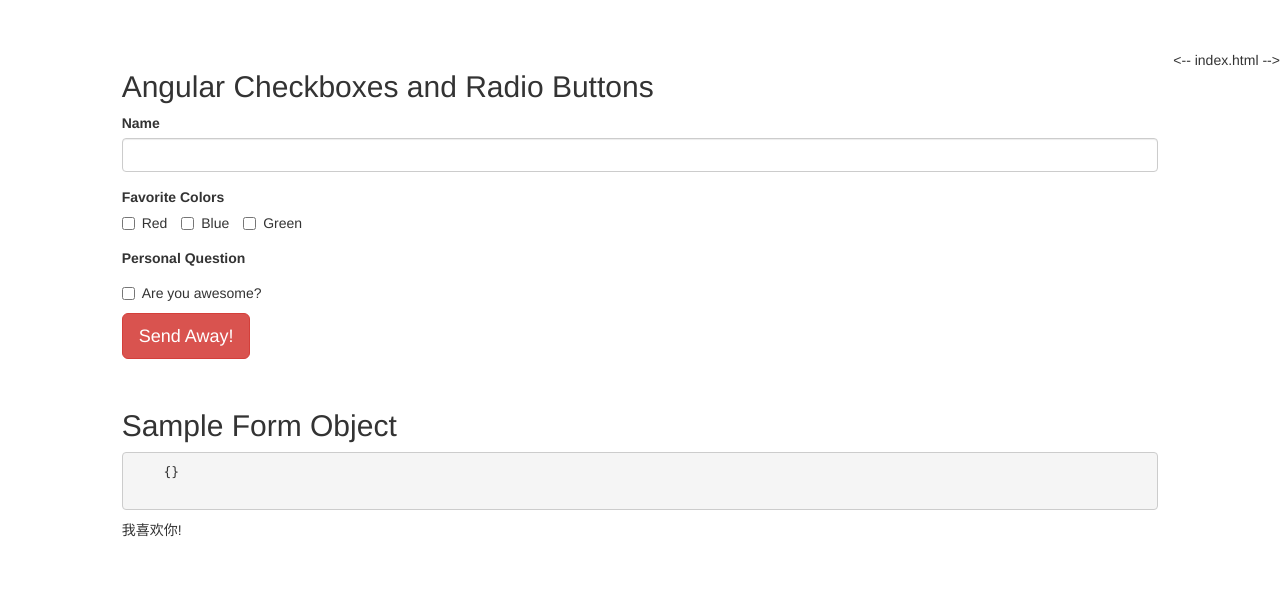
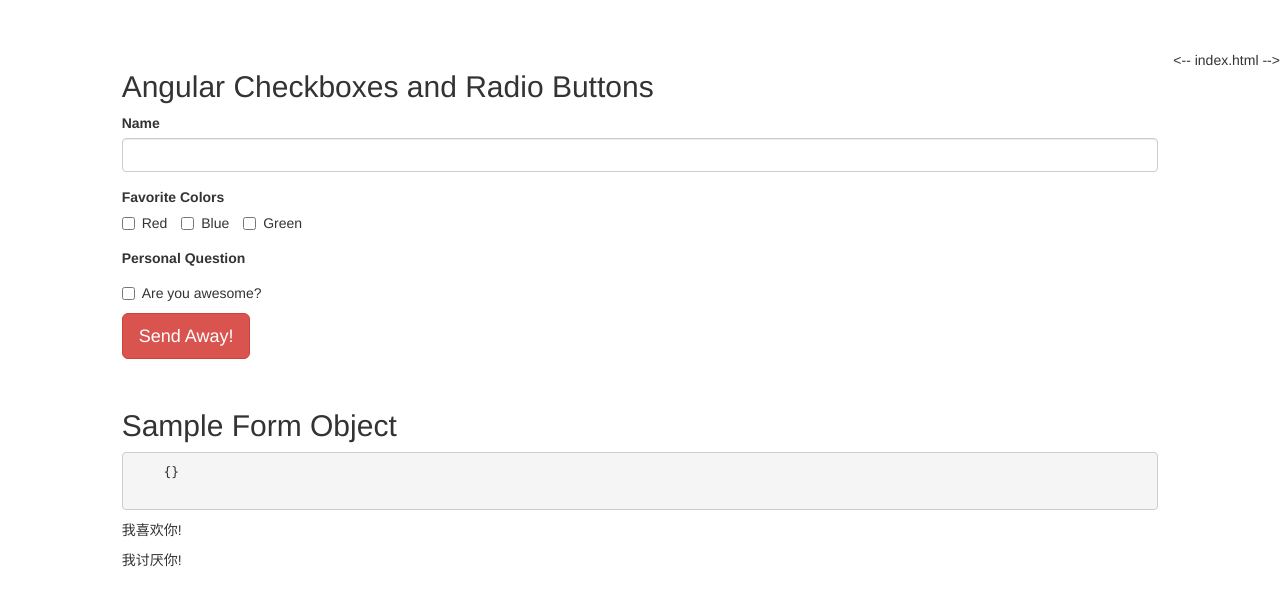
Before and after one commit to Brancepeng/AngularJs, a website: page app/view3/view3.html in a window 1280 px wide. Drawn offline with nearby package versions, Linux system fonts and the light colour scheme.

Commit message:
修改测试

```diff
--- a/app/view3/view3.html
+++ b/app/view3/view3.html
@@ -70,6 +70,7 @@
     {{ formData }}
   </pre>
     <p>我喜欢你!</p>
+    <p>我讨厌你!</p>
 </div>
 </body>
 </html>
```
